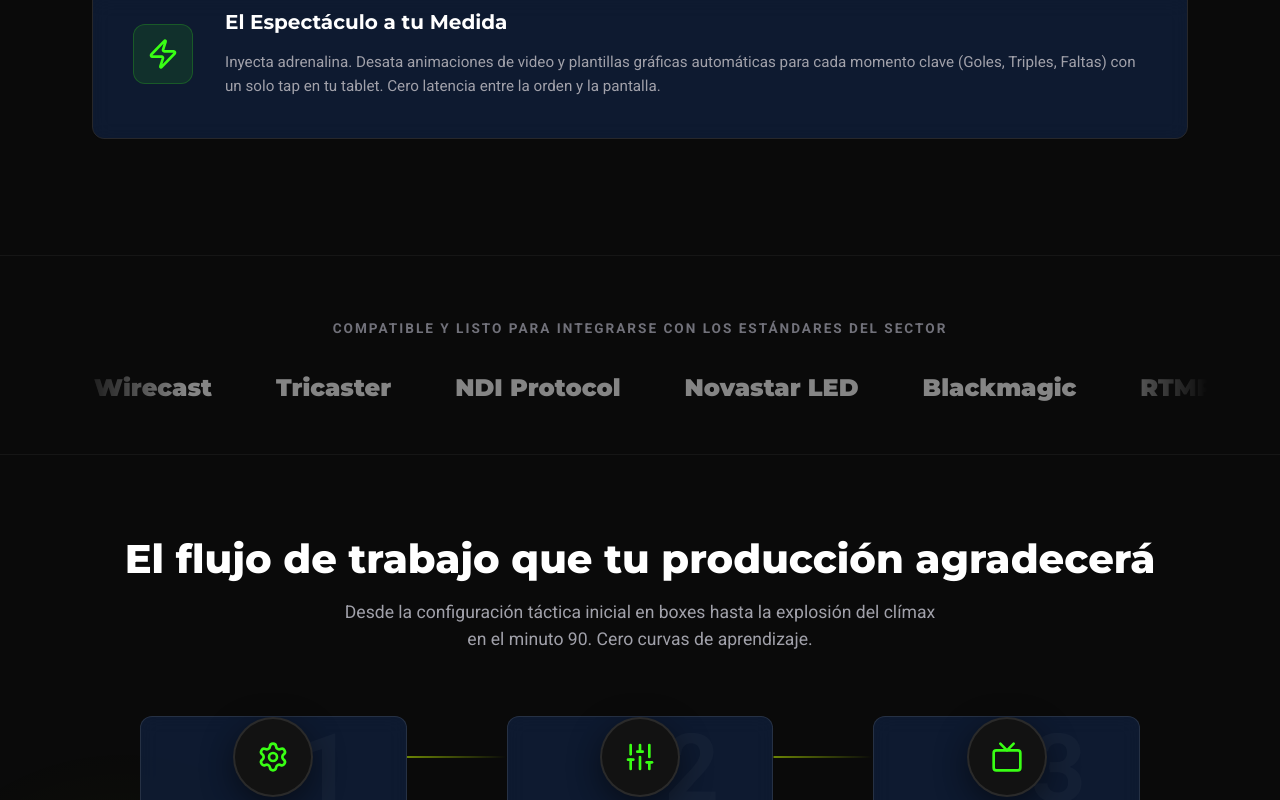
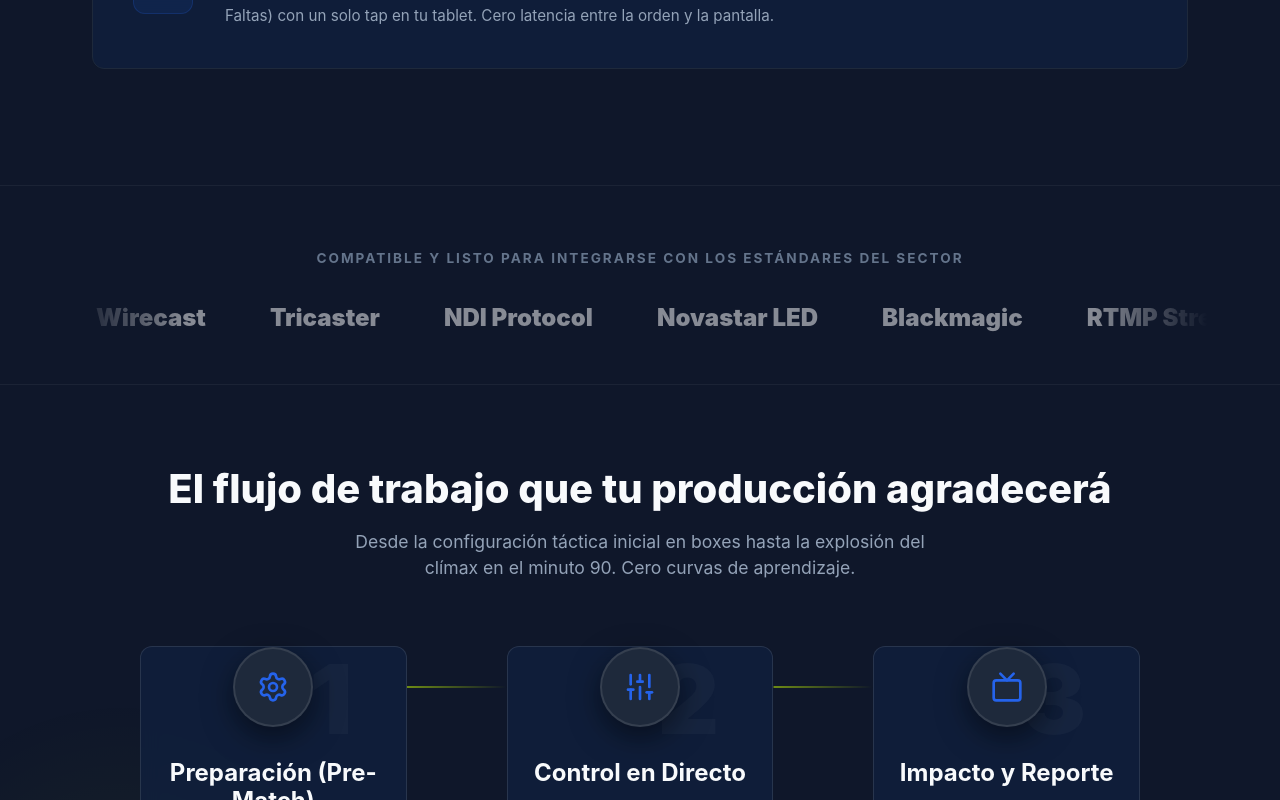
Before and after one commit to Ramonxuct/landingmarcador, a React (Vite) app: page / in a window 1280 px wide. Shown: the part 4308-5108 px from the top of the page. Built offline with nearby package versions, Linux system fonts and the light colour scheme.

Commit message:
style: sincronizar identidad visual con la App (Deep Navy & ScoreMaster Blue)

```diff
--- a/src/components/BentoFeatures.css
+++ b/src/components/BentoFeatures.css
@@ -46,11 +46,11 @@
     position: relative;
 }
 
-/* Hover effect Neón */
+/* Hover effect Blue */
 .bento-item:hover {
     transform: translateY(-5px);
-    border-color: rgba(57, 255, 20, 0.4);
-    box-shadow: 0 10px 30px rgba(57, 255, 20, 0.05);
+    border-color: rgba(37, 99, 235, 0.4);
+    box-shadow: 0 10px 30px rgba(37, 99, 235, 0.05);
 }
 
 .bento-item::before {
@@ -60,7 +60,7 @@
     left: 0;
     width: 100%;
     height: 100%;
-    background: radial-gradient(circle at top right, rgba(57, 255, 20, 0.05), transparent 70%);
+    background: radial-gradient(circle at top right, rgba(37, 99, 235, 0.05), transparent 70%);
     opacity: 0;
     transition: opacity 0.4s ease;
     z-index: 0;
@@ -80,16 +80,16 @@
     width: 60px;
     height: 60px;
     border-radius: 12px;
-    background: rgba(57, 255, 20, 0.1);
+    background: rgba(37, 99, 235, 0.1);
     display: flex;
     align-items: center;
     justify-content: center;
     margin-bottom: 1.5rem;
-    border: 1px solid rgba(57, 255, 20, 0.2);
+    border: 1px solid rgba(37, 99, 235, 0.2);
 }
 
 .neon-icon {
-    color: var(--accent-neon);
+    color: var(--accent-score);
 }
 
 .bento-item h3 {
@@ -110,7 +110,7 @@
 .bento-large {
     grid-column: span 2;
     grid-row: span 2;
-    background: linear-gradient(135deg, var(--bg-secondary) 0%, rgba(10, 10, 10, 0.9) 100%);
+    background: linear-gradient(135deg, var(--bg-secondary) 0%, rgba(15, 23, 42, 0.9) 100%);
 }
 
 .bento-large h3 {
@@ -175,8 +175,8 @@
 }
 
 .network-diagram .server {
-    border-color: var(--accent-neon);
-    background: rgba(57, 255, 20, 0.1);
+    border-color: var(--accent-score);
+    background: rgba(37, 99, 235, 0.1);
 }
 
 .network-diagram .screen {
@@ -195,12 +195,11 @@
     position: absolute;
     top: -2px;
     left: 0;
-    width: 10px;
-    height: 6px;
-    background: var(--accent-neon);
-    border-radius: 3px;
+    width: 100%;
+    height: 2px;
+    background: var(--accent-score);
     animation: flowData 1.5s infinite linear;
-    box-shadow: 0 0 10px var(--accent-neon);
+    box-shadow: 0 0 10px var(--accent-score);
 }
 
 @keyframes flowData {
--- a/src/components/Hero.css
+++ b/src/components/Hero.css
@@ -13,7 +13,7 @@
     right: -5%;
     width: 600px;
     height: 600px;
-    background: radial-gradient(circle, rgba(57, 255, 20, 0.05) 0%, rgba(10, 10, 10, 0) 60%);
+    background: radial-gradient(circle, rgba(37, 99, 235, 0.08) 0%, rgba(15, 23, 42, 0) 60%);
     border-radius: 50%;
     z-index: 0;
     pointer-events: none;
@@ -35,7 +35,7 @@
 
 .hero-title {
     font-size: 4rem;
-    font-weight: 900;
+    font-weight: 800;
     margin-bottom: 1.5rem;
     line-height: 1.1;
     letter-spacing: -1px;
@@ -46,7 +46,7 @@
     margin-bottom: 2.5rem;
     font-weight: 400;
     line-height: 1.6;
-    color: rgba(255, 255, 255, 0.9);
+    color: var(--text-secondary);
 }
 
 .hero-cta-group {
@@ -56,8 +56,15 @@
 }
 
 .primary-cta {
+    background-color: var(--accent-score);
+    color: white;
     padding: 1rem 2rem;
     font-size: 1.1rem;
+}
+
+.primary-cta:hover {
+    background-color: #1d4ed8;
+    box-shadow: 0 4px 20px rgba(37, 99, 235, 0.4);
 }
 
 .secondary-cta {
@@ -70,7 +77,7 @@
 
 .secondary-cta:hover {
     background: rgba(255, 255, 255, 0.05);
-    border-color: rgba(255, 255, 255, 0.3);
+    border-color: var(--text-secondary);
     transform: translateY(-2px);
     box-shadow: none;
 }
--- a/src/components/Navbar.css
+++ b/src/components/Navbar.css
@@ -9,12 +9,11 @@
     border-left: none;
     border-right: none;
     padding: 1rem 0;
-    background-color: rgba(11, 17, 33, 0.85);
-    /* Fondo Dark Slate con transparencia */
+    background-color: rgba(15, 23, 42, 0.85);
+    /* Navy/Slate con transparencia */
     backdrop-filter: blur(12px);
     -webkit-backdrop-filter: blur(12px);
     border-bottom: 1px solid rgba(255, 255, 255, 0.05);
-    /* Separador muy sutil */
 }
 
 .navbar-container {
@@ -43,7 +42,7 @@
 }
 
 .highlight {
-    color: var(--accent-neon);
+    color: var(--accent-score);
 }
 
 .navbar-links {
--- a/src/components/Problem.css
+++ b/src/components/Problem.css
@@ -24,7 +24,7 @@
 
 .problem-card:hover {
     transform: translateY(-5px);
-    border-color: rgba(204, 255, 0, 0.3);
+    border-color: rgba(37, 99, 235, 0.3);
 }
 
 .problem-icon {
@@ -40,8 +40,8 @@
 }
 
 .problem-icon.highlight-icon {
-    background: rgba(204, 255, 0, 0.1);
-    color: var(--accent-neon);
+    background: rgba(37, 99, 235, 0.1);
+    color: var(--accent-score);
 }
 
 .problem-card h3 {
@@ -67,7 +67,7 @@
 }
 
 .solution-indicator {
-    color: var(--accent-neon);
+    color: var(--accent-score);
     animation: pulse 2s infinite;
 }
 
@@ -80,7 +80,7 @@
     50% {
         transform: scale(1.1);
         opacity: 1;
-        filter: drop-shadow(0 0 10px rgba(204, 255, 0, 0.5));
+        filter: drop-shadow(0 0 10px rgba(37, 99, 235, 0.5));
     }
 
     100% {
--- a/src/index.css
+++ b/src/index.css
@@ -1,33 +1,36 @@
 :root {
-  /* Brand Colors */
-  --bg-primary: #0A0A0A;
-  /* Negro puro Enterprise */
-  --bg-secondary: #121212;
-  /* Elevación 1 */
-  --bg-tertiary: #1A1A1A;
-  /* Elevación 2 */
+  /* Brand Colors - Basados en Guía del Operador */
+  --bg-primary: #0F172A;
+  /* Deep Navy (Slate 900) */
+  --bg-secondary: #1E293B;
+  /* Slate 800 */
+  --bg-tertiary: #334155;
+  /* Slate 700 */
 
+  --accent-score: #2563EB;
+  /* Azul ScoreMaster App */
+  --accent-green: #10B981;
+  /* Verde Success App */
   --accent-neon: #39FF14;
-  /* Verde neón técnico */
-  --accent-neon-dim: rgba(57, 255, 20, 0.15);
-  /* Verde neón transparente para fondos/bordes */
+  /* Mantener neón para toques tácticos */
 
   --ui-blue: #3B82F6;
   --ui-red: #EF4444;
   --ui-green: #10B981;
   --ui-yellow: #F59E0B;
 
-  --text-primary: #FFFFFF;
-  --text-secondary: #A1A1AA;
-  /* Zinc 400 */
-  --text-muted: #71717A;
-  /* Zinc 500 */
-  --border-color: #27272A;
-  /* Zinc 800 */
+  --text-primary: #F8FAFC;
+  /* Slate 50 */
+  --text-secondary: #94A3B8;
+  /* Slate 400 */
+  --text-muted: #64748B;
+  /* Slate 500 */
+  --border-color: #1E293B;
+  /* Slate 800 */
 
-  /* Typography */
-  --font-heading: 'Montserrat', sans-serif;
-  --font-body: 'Roboto', sans-serif;
+  /* Typography - Más Software UI */
+  --font-heading: 'Inter', sans-serif;
+  --font-body: 'Inter', sans-serif;
 
   font-family: var(--font-body);
   line-height: 1.5;
```
